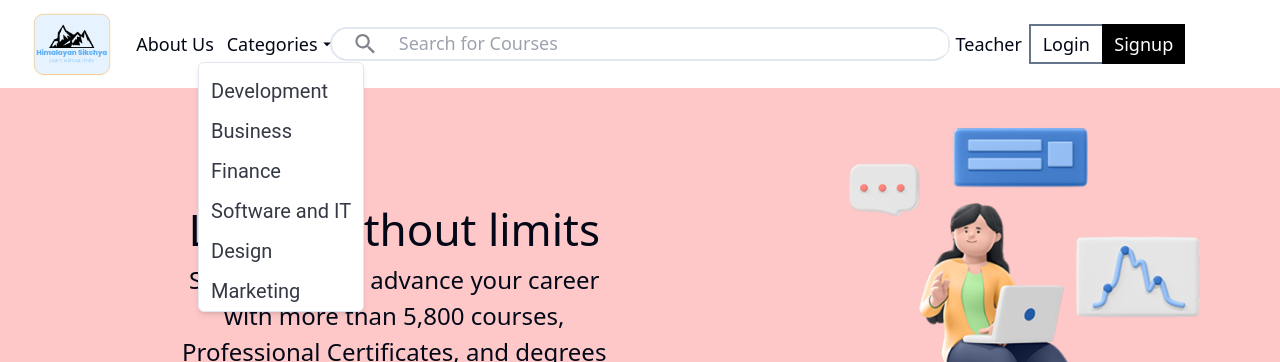
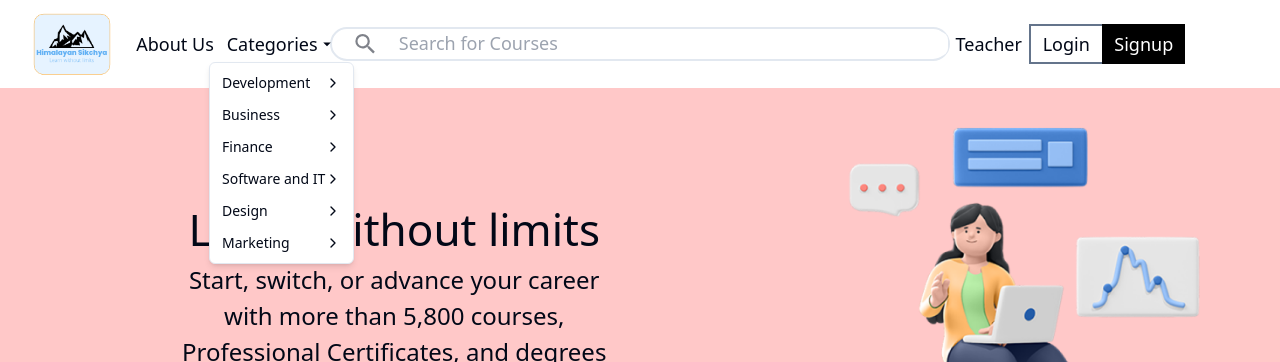
Before and after one commit to pointbreak6969/Client-E-Learning, a React (Vite) app: page / in a window 1280 px wide. Both pictures are taken after a click on the button "Categories". Shown: the top 362 px of the page. Built offline with nearby package versions, Linux system fonts and the light colour scheme; a web font is replaced by a local one.

Commit message:
Refactor package.json and tailwind.config.js, and add new dependencies

```diff
--- a/package.json
+++ b/package.json
@@ -10,6 +10,7 @@
     "preview": "vite preview"
   },
   "dependencies": {
+    "@radix-ui/react-accordion": "^1.2.1",
     "@radix-ui/react-dialog": "^1.1.2",
     "@radix-ui/react-dropdown-menu": "^2.1.2",
     "@radix-ui/react-hover-card": "^1.1.2",
--- a/src/components/MobileSidebar.jsx
+++ b/src/components/MobileSidebar.jsx
@@ -1,67 +1,155 @@
-import { Calendar, Home, Inbox, Search, Settings } from "lucide-react"
-
+import { Link } from "react-router-dom";
 import {
   Sidebar,
   SidebarContent,
   SidebarGroup,
   SidebarGroupContent,
   SidebarGroupLabel,
+  SidebarHeader,
   SidebarMenu,
   SidebarMenuButton,
   SidebarMenuItem,
-} from "@/components/ui/sidebar"
-
+  SidebarSeparator,
+  SidebarFooter,
+} from "@/components/ui/sidebar";
+import {
+  Accordion,
+  AccordionContent,
+  AccordionItem,
+  AccordionTrigger,
+} from "@/components/ui/accordion";
 // Menu items.
-const items = [
+const categories = [
   {
-    title: "Home",
-    url: "#",
-    icon: Home,
+    name: "Development",
+    subItems: [
+      "Web Development",
+      "Mobile Development",
+      "Web3 Development",
+      "Game Development",
+      "Software Development",
+    ],
   },
   {
-    title: "Inbox",
-    url: "#",
-    icon: Inbox,
+    name: "Business",
+    subItems: [
+      "Entrepreneurship",
+      "Communication",
+      "Management",
+      "Sales",
+      "Strategy",
+    ],
   },
   {
-    title: "Calendar",
-    url: "#",
-    icon: Calendar,
+    name: "Finance",
+    subItems: [
+      "Investing",
+      "Trading",
+      "Personal Finance",
+      "Accounting",
+      "Cryptocurrency",
+    ],
   },
   {
-    title: "Search",
-    url: "#",
-    icon: Search,
+    name: "Software and IT",
+    subItems: [
+      "Networking",
+      "Security",
+      "Cloud Computing",
+      "DevOps",
+      "Data Science",
+    ],
   },
   {
-    title: "Settings",
-    url: "#",
-    icon: Settings,
+    name: "Design",
+    subItems: [
+      "Graphic Design",
+      "UX/UI Design",
+      "Interior Design",
+      "Fashion Design",
+      "3D Design",
+    ],
   },
-]
+  {
+    name: "Marketing",
+    subItems: [
+      "Digital Marketing",
+      "Content Marketing",
+      "SEO",
+      "Social Media Marketing",
+      "Email Marketing",
+    ],
+  },
+];
 
 export function MobileSidebar() {
   return (
     <Sidebar>
+      <SidebarHeader>
+        <SidebarMenu>
+          <SidebarMenuItem>
+            <SidebarMenuButton asChild>
+              <Link to={"authentication/login"}>Login</Link>
+            </SidebarMenuButton>
+          </SidebarMenuItem>
+          <SidebarMenuItem>
+          <SidebarMenuButton asChild>
+              <Link to={"authentication/register"}>Signup</Link>
+            </SidebarMenuButton>
+          </SidebarMenuItem>
+        </SidebarMenu>
+      </SidebarHeader>
+      <SidebarSeparator />
       <SidebarContent>
         <SidebarGroup>
-          <SidebarGroupLabel>Application</SidebarGroupLabel>
+          <SidebarGroupLabel>Most Popular</SidebarGroupLabel>
           <SidebarGroupContent>
+          <Accordion type="single" collapsible className="w-full">
+              {categories.map((category) => (
+                <AccordionItem key={category.name} value={category.name}>
+                  <AccordionTrigger>
+                    <span>{category.name}</span>
+                  </AccordionTrigger>
+                  <AccordionContent>
+                    <SidebarMenu>
+                      {category.subItems.map((subItem) => (
+                        <SidebarMenuItem key={subItem}>
+                          <SidebarMenuButton asChild>
+                            <Link to={subItem.link}>
+                              <span>{subItem}</span>
+                            </Link>
+                          </SidebarMenuButton>
+                        </SidebarMenuItem>
+                      ))}
+                    </SidebarMenu>
+                  </AccordionContent>
+                </AccordionItem>
+              ))}
+            </Accordion>
+          </SidebarGroupContent>
+        </SidebarGroup>
+      </SidebarContent>
+      <SidebarSeparator />
+      <SidebarFooter>
+        <SidebarGroup>
+          <SidebarGroupLabel>More From Himalayan Sikshya</SidebarGroupLabel>
+          <SidebarGroupContent>
+            {" "}
             <SidebarMenu>
-              {items.map((item) => (
-                <SidebarMenuItem key={item.title}>
-                  <SidebarMenuButton asChild>
-                    <a href={item.url}>
-                      <item.icon />
-                      <span>{item.title}</span>
-                    </a>
-                  </SidebarMenuButton>
-                </SidebarMenuItem>
-              ))}
+              <SidebarMenuItem>
+                <SidebarMenuButton asChild>
+                  <Link to="/about">About Us</Link>
+                </SidebarMenuButton>
+              </SidebarMenuItem>
+              <SidebarMenuItem>
+                <SidebarMenuButton asChild>
+                  <Link to={"/becomeAInstructor"}>Become A Instructor</Link>
+                </SidebarMenuButton>
+              </SidebarMenuItem>
             </SidebarMenu>
           </SidebarGroupContent>
         </SidebarGroup>
-      </SidebarContent>
+      </SidebarFooter>
     </Sidebar>
-  )
+  );
 }
--- a/src/components/Navbar.jsx
+++ b/src/components/Navbar.jsx
@@ -1,14 +1,10 @@
-import React, { useRef, useState, useEffect } from "react";
+import React, { useRef } from "react";
 import logo from "../assets/Logo.png";
-import { RxHamburgerMenu } from "react-icons/rx";
 import {
   BsCart3,
   MdOutlineSearch,
   MdOutlineArrowDropDown,
-  IoMdClose,
 } from "../utlis/reactIcons.js";
-
-import useClickAway from "../utlis/useClickAway";
 import "../styles/navbar.css";
 import { Link, useNavigate } from "react-router-dom";
 import { useSelector, useDispatch } from "react-redux";
@@ -19,16 +15,74 @@ import {
   DropdownMenuContent,
   DropdownMenuItem,
   DropdownMenuTrigger,
+  DropdownMenuSub,
+  DropdownMenuSubTrigger,
+  DropdownMenuPortal,
+  DropdownMenuSubContent,
 } from "./ui/dropdown-menu";
 import { SidebarTrigger, SidebarProvider } from "./ui/sidebar";
 import { MobileSidebar } from "./MobileSidebar";
 const categories = [
-  { name: "Development", link: "/development" },
-  { name: "Business", link: "/business" },
-  { name: "Finance", link: "/finance" },
-  { name: "Software and IT", link: "/software" },
-  { name: "Design", link: "/design" },
-  { name: "Marketing", link: "/marketing" },
+  {
+    name: "Development",
+    subItems: [
+      "Web Development",
+      "Mobile Development",
+      "Web3 Development",
+      "Game Development",
+      "Software Development",
+    ],
+  },
+  {
+    name: "Business",
+    subItems: [
+      "Entrepreneurship",
+      "Communication",
+      "Management",
+      "Sales",
+      "Strategy",
+    ],
+  },
+  {
+    name: "Finance",
+    subItems: [
+      "Investing",
+      "Trading",
+      "Personal Finance",
+      "Accounting",
+      "Cryptocurrency",
+    ],
+  },
+  {
+    name: "Software and IT",
+    subItems: [
+      "Networking",
+      "Security",
+      "Cloud Computing",
+      "DevOps",
+      "Data Science",
+    ],
+  },
+  {
+    name: "Design",
+    subItems: [
+      "Graphic Design",
+      "UX/UI Design",
+      "Interior Design",
+      "Fashion Design",
+      "3D Design",
+    ],
+  },
+  {
+    name: "Marketing",
+    subItems: [
+      "Digital Marketing",
+      "Content Marketing",
+      "SEO",
+      "Social Media Marketing",
+      "Email Marketing",
+    ],
+  },
 ];
 const Navbar = ({ className }) => {
   const navigate = useNavigate();
@@ -43,7 +97,7 @@ const Navbar = ({ className }) => {
       <div className="flex flex-nowrap justify-between p-3 shadow-md items-center md:hidden">
         <SidebarProvider>
           <MobileSidebar />
-          <SidebarTrigger/>
+          <SidebarTrigger />
         </SidebarProvider>
         <div>
           <img
@@ -84,15 +138,25 @@ const Navbar = ({ className }) => {
                 </button>
               </DropdownMenuTrigger>
               <DropdownMenuContent>
-                {categories.map((category, index) => {
-                  return (
-                    <DropdownMenuItem key={index}>
-                      <Link to={category.link} className="item">
-                        {category.name}
-                      </Link>
+                {categories.map((category) => (
+                  <DropdownMenuSub key={category.name}>
+                    <DropdownMenuSubTrigger>
+                      <span>{category.name}</span>
+                    </DropdownMenuSubTrigger>
+
+                    {/* DropdownMenuPortal to handle sub-menu positioning */}
+                    <DropdownMenuPortal>
+                      <DropdownMenuSubContent>
+                        {category.subItems.map((item) => (
+                          // Explicitly return the DropdownMenuItem here
+                          <DropdownMenuItem key={item}>
+                            <span>{item}</span>
                           </DropdownMenuItem>
-                  );
-                })}
+                        ))}
+                      </DropdownMenuSubContent>
+                    </DropdownMenuPortal>
+                  </DropdownMenuSub>
+                ))}
               </DropdownMenuContent>
             </DropdownMenu>
           </div>
--- /dev/null
+++ b/src/components/ui/accordion.jsx
@@ -0,0 +1,41 @@
+import * as React from "react"
+import * as AccordionPrimitive from "@radix-ui/react-accordion"
+import { ChevronDown } from "lucide-react"
+
+import { cn } from "@/lib/utils"
+
+const Accordion = AccordionPrimitive.Root
+
+const AccordionItem = React.forwardRef(({ className, ...props }, ref) => (
+  <AccordionPrimitive.Item ref={ref} className={cn("border-b", className)} {...props} />
+))
+AccordionItem.displayName = "AccordionItem"
+
+const AccordionTrigger = React.forwardRef(({ className, children, ...props }, ref) => (
+  <AccordionPrimitive.Header className="flex">
+    <AccordionPrimitive.Trigger
+      ref={ref}
+      className={cn(
+        "flex flex-1 items-center justify-between py-4 font-medium transition-all hover:underline [&[data-state=open]>svg]:rotate-180",
+        className
+      )}
+      {...props}>
+      {children}
+      <ChevronDown className="h-4 w-4 shrink-0 transition-transform duration-200" />
+    </AccordionPrimitive.Trigger>
+  </AccordionPrimitive.Header>
+))
+AccordionTrigger.displayName = AccordionPrimitive.Trigger.displayName
+
+const AccordionContent = React.forwardRef(({ className, children, ...props }, ref) => (
+  <AccordionPrimitive.Content
+    ref={ref}
+    className="overflow-hidden text-sm transition-all data-[state=closed]:animate-accordion-up data-[state=open]:animate-accordion-down"
+    {...props}>
+    <div className={cn("pb-4 pt-0", className)}>{children}</div>
+  </AccordionPrimitive.Content>
+))
+
+AccordionContent.displayName = AccordionPrimitive.Content.displayName
+
+export { Accordion, AccordionItem, AccordionTrigger, AccordionContent }
--- a/tailwind.config.js
+++ b/tailwind.config.js
@@ -72,6 +72,28 @@ export default {
   				border: 'hsl(var(--sidebar-border))',
   				ring: 'hsl(var(--sidebar-ring))'
   			}
+  		},
+  		keyframes: {
+  			'accordion-down': {
+  				from: {
+  					height: '0'
+  				},
+  				to: {
+  					height: 'var(--radix-accordion-content-height)'
+  				}
+  			},
+  			'accordion-up': {
+  				from: {
+  					height: 'var(--radix-accordion-content-height)'
+  				},
+  				to: {
+  					height: '0'
+  				}
+  			}
+  		},
+  		animation: {
+  			'accordion-down': 'accordion-down 0.2s ease-out',
+  			'accordion-up': 'accordion-up 0.2s ease-out'
   		}
   	}
   },
```
Also changed, not shown: 1 other file (tests, documents, lock files or other folders). Lines whose indentation alone changed are shown as unchanged.
